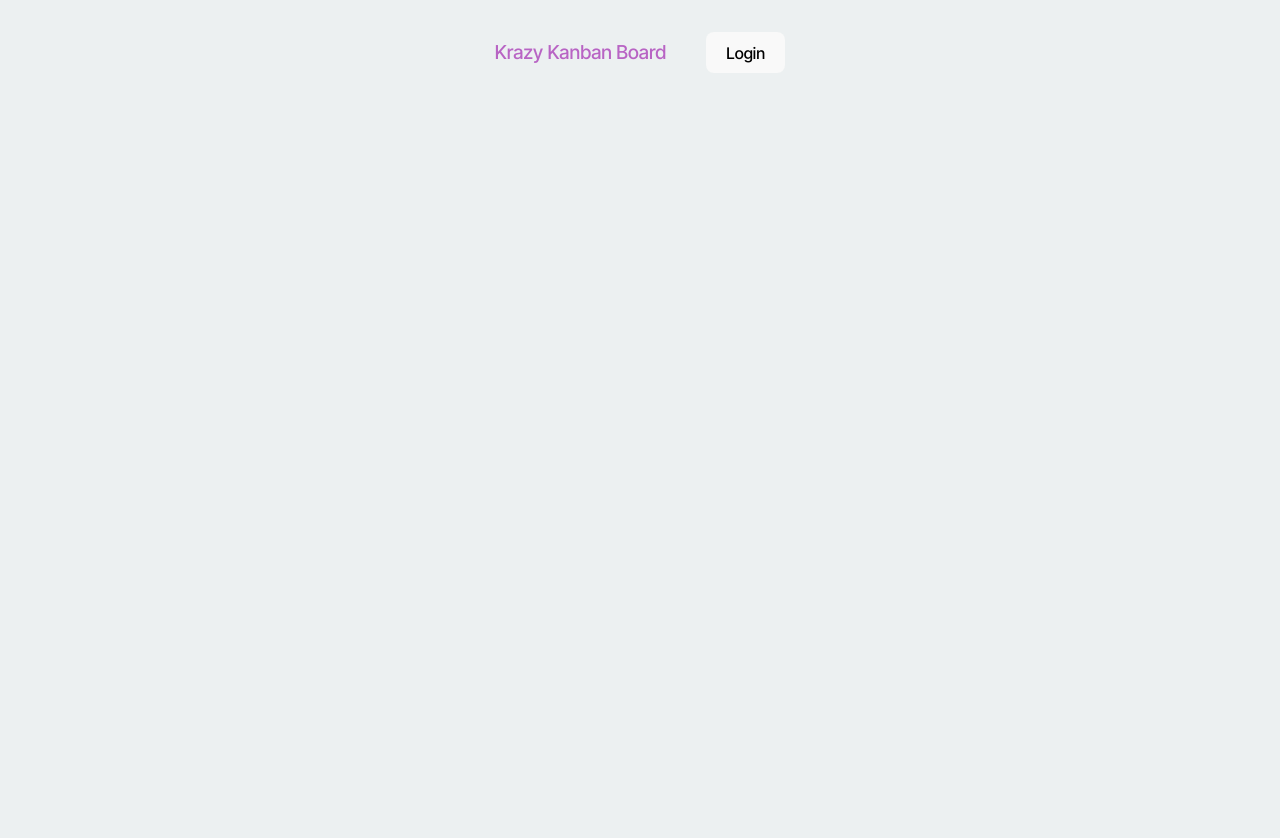
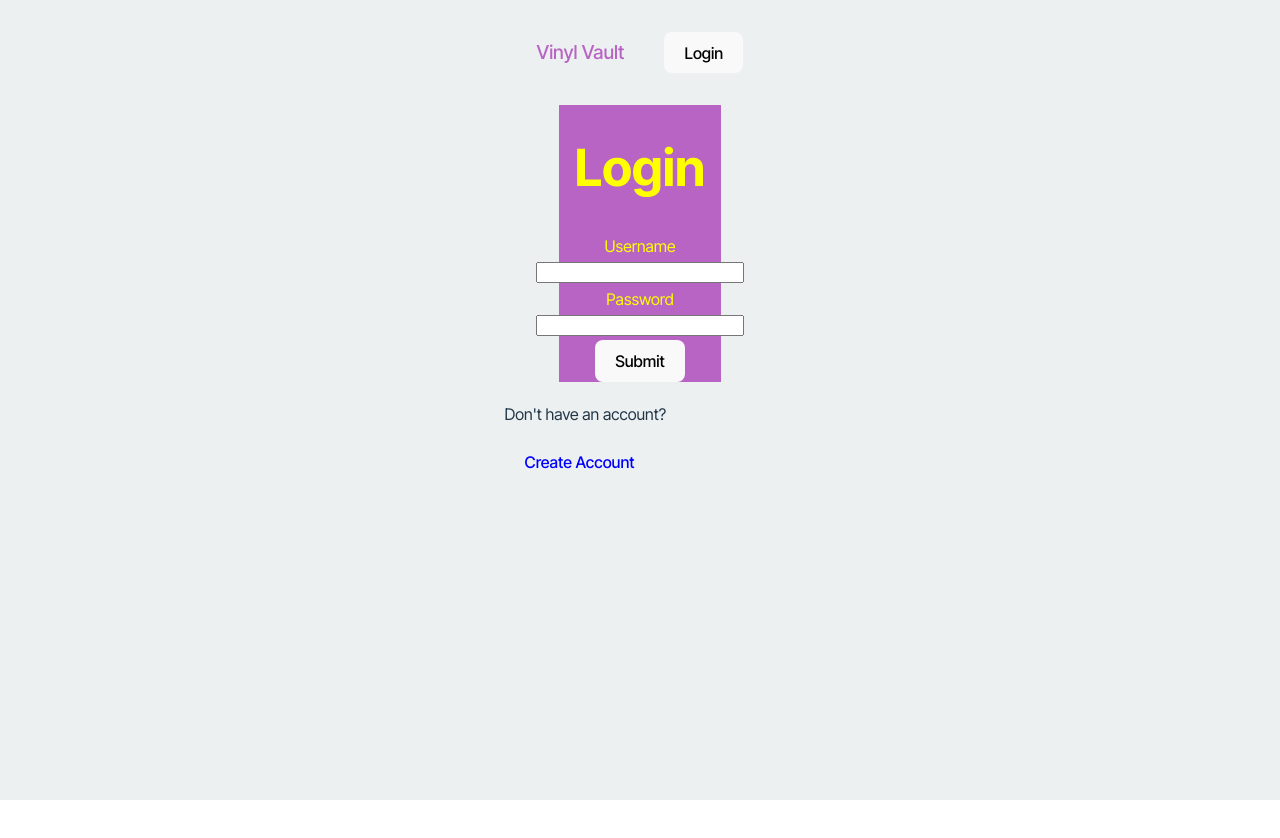
Before and after one commit to KatanaFinKoi/Vinyl-Vault, a React (Vite) app in the folder client/: page / in a window 1280 px wide. Shown: the top 838 px of the page. After the commit the page ends 800 px from the top, so only its background shows below. Built offline with nearby package versions, Linux system fonts and the light colour scheme.

Commit message:
login and sign up pages now render and load correctly

```diff
--- a/client/src/App.tsx
+++ b/client/src/App.tsx
@@ -1,17 +1,28 @@
+import { Routes, Route } from 'react-router-dom';
+import ErrorPage from './pages/ErrorPage';
+import Login from './pages/Login';
+import SignUp from './pages/signUpPage';
+import Navbar from './components/Navbar';
 import { Outlet } from 'react-router-dom';
 
-import Navbar from './components/Navbar';
+const Layout = () => (
+  <div className="container">
+    <Navbar /> {/* Navbar stays on all pages */}
+    <Outlet /> {/* Renders the matched child route's element */}
+  </div>
+);
 
 function App() {
-
   return (
-    <div className='container'>
-      <Navbar />
-      <main>
-        <Outlet />
-      </main>
-    </div>
-  )
+    <Routes>
+      {/* Shared layout */}
+      <Route path="/" element={<Layout />}>
+        <Route index element={<Login />} /> {/* Default page */}
+        <Route path="signUpPage" element={<SignUp />} />
+        <Route path="ErrorPage" element={<ErrorPage />} />
+      </Route>
+    </Routes>
+  );
 }
 
-export default App
+export default App;
--- a/client/src/components/Navbar.tsx
+++ b/client/src/components/Navbar.tsx
@@ -19,7 +19,7 @@ const Navbar = () => {
   return (
     <div className='nav'>
       <div className='nav-title'>
-        <Link to='/'>Krazy Kanban Board</Link>
+        <Link to='/'>Vinyl Vault</Link>
       </div>
       <ul>
       {
--- a/client/src/main.tsx
+++ b/client/src/main.tsx
@@ -2,29 +2,30 @@ import ReactDOM from 'react-dom/client';
 import { createBrowserRouter, RouterProvider } from 'react-router-dom';
 import './index.css';
 
-import App from './App.tsx';
-import ErrorPage from './pages/ErrorPage.tsx';
-import Login from './pages/Login.tsx';
+import App from './App';
+import ErrorPage from './pages/ErrorPage';
+import Login from './pages/Login';
+import SignUp from './pages/signUpPage';
 
 const router = createBrowserRouter([
   {
-    path: '/',
+    path: "/",
     element: <App />,
-    errorElement: <ErrorPage />,
+    errorElement: <ErrorPage />, // Handles errors globally
     children: [
-      // {
-      //   index: true,
-      //   element: <Home />
-      // },
       {
-        path: '/login',
+        index: true, // Default page
         element: <Login />
+      },
+      {
+        path: "signUpPage",
+        element: <SignUp />
       }
     ]
   }
-])
+]);
 
-const rootElement = document.getElementById('root');
+const rootElement = document.getElementById("root");
 if (rootElement) {
   ReactDOM.createRoot(rootElement).render(<RouterProvider router={router} />);
 }
--- a/client/src/pages/Login.tsx
+++ b/client/src/pages/Login.tsx
@@ -36,7 +36,7 @@ const Login = () => {
   };
 
   const handleCreateAccount = () => {
-    navigate('/register');
+    navigate('/signUpPage');
   };
 
   return (
```
